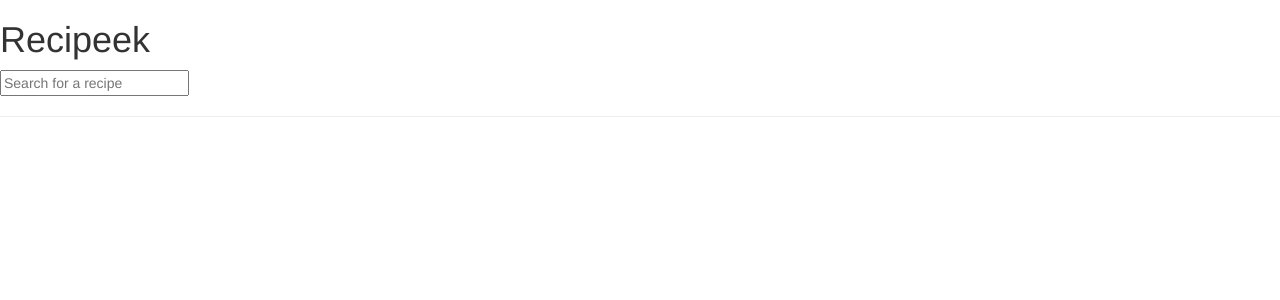
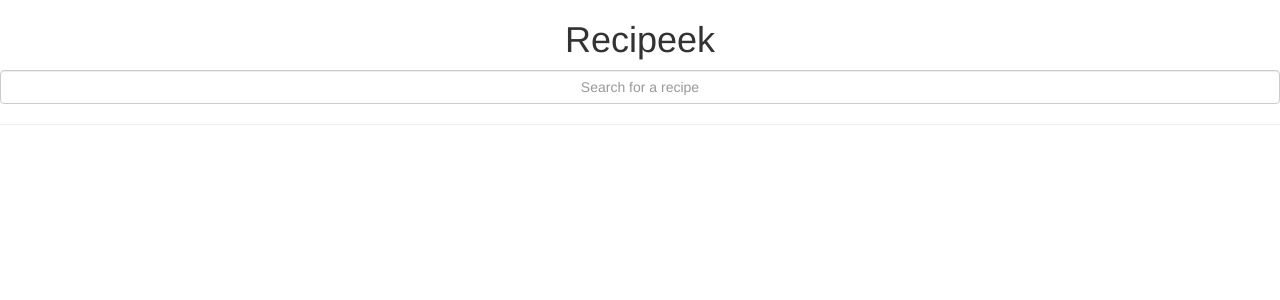
Before and after one commit to mbchoa/recipeek, a React app: page / in a window 1280 px wide. Shown: the top 300 px of the page. Built offline with nearby package versions, Linux system fonts and the light colour scheme.

Commit message:
add styling to search bar and individual recipes

```diff
--- a/components/App.js
+++ b/components/App.js
@@ -36,7 +36,8 @@ class App extends Component {
 
   render() {
     return (
-      <div>
+      <div className="text-center">
+        <h1>Recipeek</h1>
         <SearchBar
           onTextChange={this.handleSearchTextChange}
           onSubmitSearch={this.handleSubmitSearch} />
--- a/components/Recipe.js
+++ b/components/Recipe.js
@@ -12,21 +12,28 @@ function titleCase(sentence) {
   return sentence.split(' ').map(capitalize).join(' ');
 }
 
-const recipeContainerStyle = {
-  border: '1 solid black',
-};
-
 const recipeImgStyle = {
   height: 200,
 };
 
 const Recipe = ({ index, data }) =>
-  <div style={recipeContainerStyle}>
+  <div className="thumbnail">
     <a href={data.source_url}>
       <img style={recipeImgStyle} src={data.image_url}/>
     </a>
-    <h5>{titleCase(data.title)}</h5>
-    <h6>by <a href={data.publisher_url}>{data.publisher}</a></h6>
+    <div className="caption">
+      <h5>{titleCase(data.title)}</h5>
+      <h6>by <a href={data.publisher_url}>{data.publisher}</a></h6>
+    </div>
   </div>
 
 module.exports = Recipe;
+
+{/*<div class="thumbnail">
+      <img src="..." alt="...">
+      <div class="caption">
+        <h3>Thumbnail label</h3>
+        <p>...</p>
+        <p><a href="#" class="btn btn-primary" role="button">Button</a> <a href="#" class="btn btn-default" role="button">Button</a></p>
+      </div>
+    </div>*/}
--- a/components/SearchBar.js
+++ b/components/SearchBar.js
@@ -1,9 +1,15 @@
 import React from 'react';
+
+const searchBarStyle = {
+  textAlign: 'center',
+};
 
 const SearchBar = ({ onTextChange, onSubmitSearch }) => {
   return (
     <form onSubmit={onSubmitSearch}>
       <input
+        style={searchBarStyle}
+        className="form-control"
         type="text"
         placeholder="Search for a recipe"
         onChange={onTextChange} />
--- a/index.html
+++ b/index.html
@@ -6,7 +6,6 @@
     <link rel="stylesheet" href="https://maxcdn.bootstrapcdn.com/bootstrap/3.3.6/css/bootstrap.min.css" integrity="sha384-1q8mTJOASx8j1Au+a5WDVnPi2lkFfwwEAa8hDDdjZlpLegxhjVME1fgjWPGmkzs7" crossorigin="anonymous">
   </head>
   <body>
-    <h1>Recipeek</h1>
     <div id="app"></div>
     <script src="bundle.js"></script>
   </body>
```
